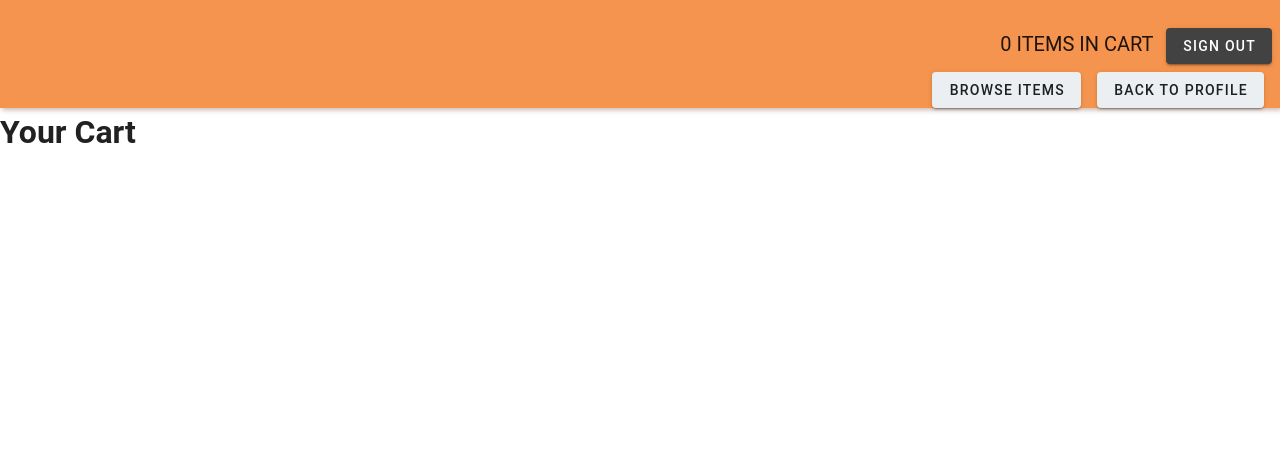
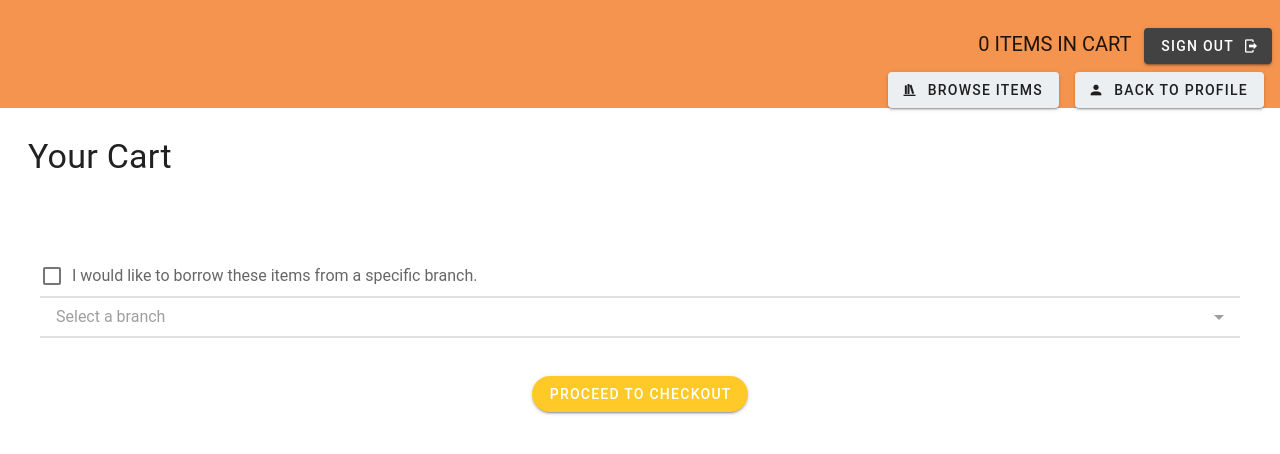
Before and after one commit to velvetarchangel/Library_Full_Stack_App, a Vue app in the folder client-vue/: page /profile/1 in a window 1280 px wide. Both pictures are taken after a click on the button "VIEW CART". Shown: the top 454 px of the page. Built offline with nearby package versions, Linux system fonts and the light colour scheme.

Commit message:
Updated interface, fixed data loss issue

```diff
--- a/client-vue/src/views/Cart.vue
+++ b/client-vue/src/views/Cart.vue
@@ -1,27 +1,151 @@
 <template>
 	<div>
-		<h1>Your Cart</h1>
+		<!--<h1>Your Cart</h1>
 		<div class="items">
 			<div v-for="(item, index) in cart" :key="index">
 				<h3>{{ item.item_name }}</h3>
-				<!--<img :src="item.image" />-->
+				<img :src="item.image" />
 				<div>
 					<v-btn color="error" class="mr-4" @click="removeFromCart(item)">
 						Remove from cart
 					</v-btn>
 				</div>
 			</div>
+		</div>-->
+		<div class="items">
+			<v-card flat class="ma-7" max-width="1450">
+				<h4 class="display-1">Your Cart</h4>
+			</v-card>
+			<div v-for="(item, index) in cart" :key="index">
+				<v-card outlined class="mx-auto" max-width="1450">
+					<v-card-title>
+						{{ item.item_name }}
+					</v-card-title>
+					<div class="grey--text ms-4">
+						{{ item.item_type }}, {{ item.release_date }}
+					</div>
+					<v-card-text>
+						{{ item.item_desc }}
+					</v-card-text>
+					<!--<p class="subheading .font-weight-medium ms-3">
+						Item Barcode: {{ item.barcode }}
+					</p>
+					<v-responsive max-width="50" class="ml-7">
+						<v-text-field
+							type="number"
+							label="Quantity"
+							min="0"
+							max="10"
+						></v-text-field>
+					</v-responsive>-->
+					<v-card-actions>
+						<div class="ma-7">
+							<v-menu offset-y>
+								<template v-slot:activator="{ on, attrs }">
+									<v-row>
+										<v-btn
+											outlined
+											elevation="1"
+											color="grey darken-2"
+											v-bind="attrs"
+											v-on="on"
+										>
+											Qty: {{ item.copies_in_cart }}
+											<v-icon>{{
+												item.show ? "mdi-chevron-up" : "mdi-chevron-down"
+											}}</v-icon>
+										</v-btn>
+										<v-btn
+											class="ml-2"
+											outlined
+											elevation="1"
+											color="grey darken-2"
+											@click="removeFromCart(item)"
+										>
+											Remove From Cart
+										</v-btn>
+									</v-row>
+								</template>
+								<v-list>
+									<v-list-item
+										v-for="(i, index) in item.copies + item.copies_in_cart"
+										:key="index"
+										@click="submitQty(i, item)"
+									>
+										<v-list-item-title>{{ i }}</v-list-item-title>
+									</v-list-item>
+								</v-list>
+							</v-menu>
+						</div>
+					</v-card-actions>
+				</v-card>
+			</div>
+			<v-card flat>
+				<v-card-text>
+					<v-container fluid>
+						<v-col width="800">
+							<v-checkbox
+								label="I would like to borrow these items from a specific branch."
+								color="red"
+								hide-details
+								@click="notInBranch = !notInBranch"
+							></v-checkbox>
+							<v-overflow-btn
+								width="400"
+								class="my-2"
+								:items="this.branches"
+								label="Select a branch"
+								:disabled="notInBranch == false"
+								dense
+								@click="log()"
+							></v-overflow-btn>
+						</v-col>
+						<div class="text-center">
+							<v-btn rounded color="amber lighten-1" dark @click="checkout()">
+								Proceed to Checkout
+							</v-btn>
+						</div>
+					</v-container>
+				</v-card-text>
+			</v-card>
 		</div>
 	</div>
 </template>
 
 <script>
 export default {
-	props: ["cart"],
+	props: ["cart", "cart_count"],
+	data() {
+		return {
+			notInBranch: false,
+			branches: [1234, 1235, 1236],
+			branch: 0,
+		};
+	},
 	methods: {
 		removeFromCart(item) {
 			this.$emit("removeFromCart", item);
 		},
+		submitQty(i, item) {
+			// Get difference between old and new item qty values
+			let init_copies_in_cart = item.copies_in_cart; //old val
+			item.copies_in_cart = i; //new val
+			let difference = init_copies_in_cart - i;
+
+			item.copies += difference;
+			this.$emit("submitQty", difference);
+
+			//console.log("cart says:" + item.copies);
+		},
+		checkout() {},
+		log(item) {
+			this.branch = item;
+			console.log();
+		},
+		/*	},
+	mounted: function () {
+		this.log();
+*/
 	},
 };
 </script>
--- a/client-vue/src/views/Items.vue
+++ b/client-vue/src/views/Items.vue
@@ -9,7 +9,7 @@
 			<v-container class="my-5">
 				<v-layout row wrap>
 					<v-flex xs12 sm6 md4 lg3 v-for="(item, index) in array" :key="index">
-						<v-card back class="text-xs-center ma-1" max-width="380">
+						<v-card class="text-xs-center ma-1" max-width="380">
 							<div v-if="item.show === false">
 								<v-card-title>{{ item.short_name }}</v-card-title>
 							</div>
@@ -77,13 +77,14 @@
 import { getAllItems, getAvailableItems } from "../services/apiServices";
 export default {
 	name: "Items",
+	//This is where item data properties will be
+	props: ["cart", "items", "books", "movies", "availableItems"],
 	data() {
 		return {
-			//This is where item data properties will be
-			items: [],
-			books: [],
-			movies: [],
-			availableItems: [],
+			//items: [],
+			//books: [],
+			//movies: [],
+			//availableItems: [],
 			value: false,
 			tab: "items",
 			array: this.items,
@@ -91,9 +92,13 @@ export default {
 	},
 	methods: {
 		async getItems() {
+			if (!this.cart.length) {
+				//console.log("oops i did it again");
 				await getAllItems().then((response) => {
 					if (response.status == 200) {
 						var objects = response.data;
+
+						// Shorten long titles
 						for (let obj in objects) {
 							var title = objects[obj]["item_name"];
 							var short_title = "";
@@ -109,6 +114,8 @@ export default {
 							var item = {
 								show: false,
 								copies: 0,
+								copies_in_cart: 0,
+								//barcodes: [],
 								item_type: objects[obj]["item_type"],
 								item_id: objects[obj]["item_id"],
 								short_name: short_title,
@@ -147,10 +154,14 @@ export default {
 					for (let j = 0; j < this.availableItems.length; j++) {
 						if (this.items[i].item_id == this.availableItems[j].item_id) {
 							this.items[i].copies += 1;
+							//this.items[i].barcode.push(this.availableItems[j].item_barcode);
 						}
 					}
 				}
 				console.log(this.items);
+				//this.hasBeenVisited = true;
+				//this.itemsPageInitialized = true;
+			}
 		},
 		goToTab(string) {
 			if (string === "items") {
@@ -169,15 +180,22 @@ export default {
 		},
 		addToCart(item) {
 			this.$emit("addToCart", item);
+			item.copies -= 1;
+			item.copies_in_cart += 1;
+			//console.log("items says:" + item.copies_in_cart);
 			this.value = true;
 			window.setInterval(() => {
 				this.value = false;
 			}, 3000);
-			item.copies -= 1;
 		},
 		placeHold() {},
+		/*		log() {
+			console.log(this.cart_count);
+		},
+*/
 	},
 	mounted: function () {
+		//this.log();
 		this.getItems();
 		this.goToTab("items");
 	},
--- a/client-vue/src/views/UserProfile.vue
+++ b/client-vue/src/views/UserProfile.vue
@@ -1,30 +1,32 @@
 <template>
 	<div>
 		<header>
-			{{ cart.length }} ITEMS IN CART
-			<v-btn class="ma-2" color="secondary" @click="signOut"> Sign Out </v-btn>
+			{{ this.cart_count }} ITEMS IN CART
+			<v-btn class="ma-2" color="secondary" @click="signOut"
+				>Sign Out<v-icon small right>mdi-logout</v-icon></v-btn
+			>
 			<div v-if="page === 'userprofile'">
 				<v-btn color="blue-grey lighten-5" class="mr-4" @click="goToItems()"
-					>Browse Items</v-btn
+					><v-icon small left>mdi-bookshelf</v-icon>Items</v-btn
 				>
 				<v-btn color="blue-grey lighten-5" class="mr-4" @click="goToCart()"
-					>View Cart</v-btn
+					><v-icon small left>mdi-cart</v-icon>View Cart</v-btn
 				>
 			</div>
 			<div v-if="page === 'cart'">
 				<v-btn color="blue-grey lighten-5" class="mr-4" @click="goToItems()"
-					>Browse Items</v-btn
+					><v-icon small left>mdi-bookshelf</v-icon>Browse Items</v-btn
 				>
 				<v-btn color="blue-grey lighten-5" class="mr-4" @click="goToProfile()"
-					>Back To Profile</v-btn
+					><v-icon small left>mdi-account</v-icon>Back To Profile</v-btn
 				>
 			</div>
 			<div v-if="page === 'items'">
 				<v-btn color="blue-grey lighten-5" class="mr-4" @click="goToCart()"
-					>View Cart</v-btn
+					><v-icon small left>mdi-cart</v-icon>View Cart</v-btn
 				>
 				<v-btn color="blue-grey lighten-5" class="mr-4" @click="goToProfile()"
-					>Back To Profile</v-btn
+					><v-icon small left>mdi-account</v-icon>Back To Profile</v-btn
 				>
 			</div>
 		</header>
@@ -32,10 +34,21 @@
 			User profile for user {{ this.card_no }}
 		</div>
 		<div v-if="page === 'cart'">
-			<Cart @removeFromCart="removeFromCart($event)" :cart="cart" />
+			<Cart
+				@removeFromCart="removeFromCart($event)"
+				@submitQty="submitQty($event)"
+				:cart="cart"
+			/>
 		</div>
 		<div v-if="page === 'items'">
-			<Items @addToCart="addToCart" />
+			<Items
+				@addToCart="addToCart"
+				:cart="cart"
+				:items="items"
+				:books="books"
+				:movies="movies"
+				:availableItems="availableItems"
+			/>
 		</div>
 	</div>
 </template>
@@ -50,17 +63,43 @@ export default {
 		return {
 			card_no: this.$route.params.card_no,
 			page: "userprofile",
-			cart: [],
-			errormessage: "",
+			cart: [], //contains unique values with copies_in_cart attrib
+			cart_count: 0, //actual number of items in cart != this.cart.length
+			items: [],
+			books: [],
+			movies: [],
+			availableItems: [],
 		};
 	},
 	methods: {
 		addToCart(item) {
-			this.cart.push(item);
-			console.log(this.cart);
+			//console.log("from item:" + item.copies);
+			var ids = [];
+			for (let i = 0; i < this.cart.length; i++) {
+				ids.push(this.cart[i].item_id);
+			}
+			if (!ids.includes(item.item_id)) {
+				this.cart.push(item);
+			}
+			this.cart_count += 1;
+			//console.log(this.cart);
 		},
 		removeFromCart(item) {
+			//console.log(item.copies + " + " + item.copies_in_cart);
+			item.copies += item.copies_in_cart;
+			//console.log(" = " + item.copies);
+			this.cart_count -= item.copies_in_cart;
+			item.copies_in_cart = 0;
 			this.cart.splice(this.cart.indexOf(item), 1);
+			if (!this.cart.length) {
+				this.items = [];
+				this.books = [];
+				this.movies = [];
+				this.availableItems = [];
+			}
+		},
+		submitQty(diff) {
+			this.cart_count -= diff;
 		},
 		goToCart() {
 			this.page = "cart";
@@ -74,6 +113,13 @@ export default {
 		signOut() {
 			this.$router.push("/");
 		},
+		/*		log() {
+			console.log(this.cart_count);
+		},
+	},
+	mounted: function () {
+		this.log();
+*/
 	},
 	components: { Items, Cart },
 };
@@ -90,7 +136,6 @@ body {
 
 header {
 	height: 108px;
-	box-shadow: 2px 2px 5px rgb(206, 183, 171);
 	background-color: rgb(245, 148, 78);
 	text-align: right;
 	font-size: 20px;
```
Lines whose indentation alone changed are shown as unchanged.
